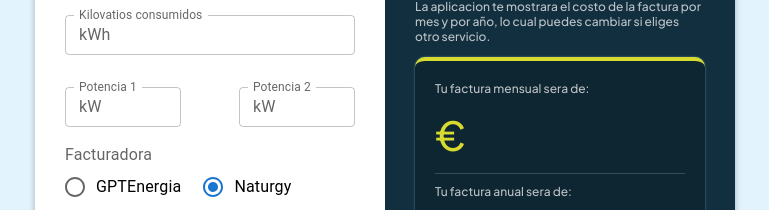
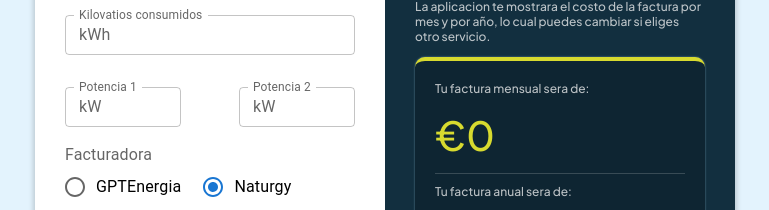
Before and after one commit to JojoUrbina/calculadora-de-luz, a React (Vite) app: page / in a window 1280 px wide. Shown: the part 281-491 px from the top of the page, without its empty margins (255-1024 px from the left). Built offline with nearby package versions, Linux system fonts and the light colour scheme.

Commit message:
Se actualiza resultado inicial

```diff
--- a/components/Resultados.jsx
+++ b/components/Resultados.jsx
@@ -8,7 +8,7 @@ const Resultados = ({resultadoMensual}) => {
       </p>
       <div id="contenedor-resultado">
         <p>Tu factura mensual sera de:</p>
-        <p id="resultado-mensual">€{resultadoMensual}</p>
+        <p id="resultado-mensual">€{resultadoMensual }</p>
         <div id="linea"></div>
         <p>Tu factura anual sera de:</p>
         <p id="resultado-anual">€{resultadoMensual * 12}</p>
--- a/src/App.jsx
+++ b/src/App.jsx
@@ -3,7 +3,7 @@ import Calculadora from "../components/Calculadora";
 import Resultados from "../components/Resultados";
 
 function App() {
-  const [resultadoMensual, setResultadoMensual] = useState("")
+  const [resultadoMensual, setResultadoMensual] = useState(0)
   const [resultadoAnual, setResultadoAnual] = useState(0)
   return (
       <div className="aplicacion">
```
